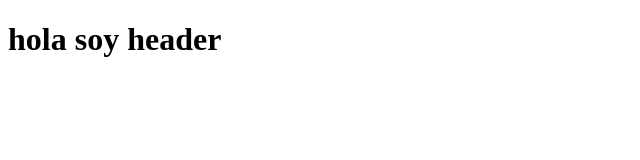
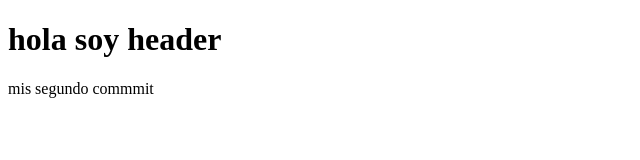
Before and after one commit to JacquelineSalas89/new-repo, a plain HTML site: page index.html in a window 1280 px wide. Shown: the whole page, without its empty margins (0-640 px from the left). Drawn offline with Linux system fonts and the light colour scheme.

Commit message:
Add paragrap

```diff
--- a/index.html
+++ b/index.html
@@ -7,5 +7,6 @@
   </head>
   <body>
     <h1>hola soy header</h1>
+    <p>mis segundo commmit</p>
   </body>
 </html>
```
